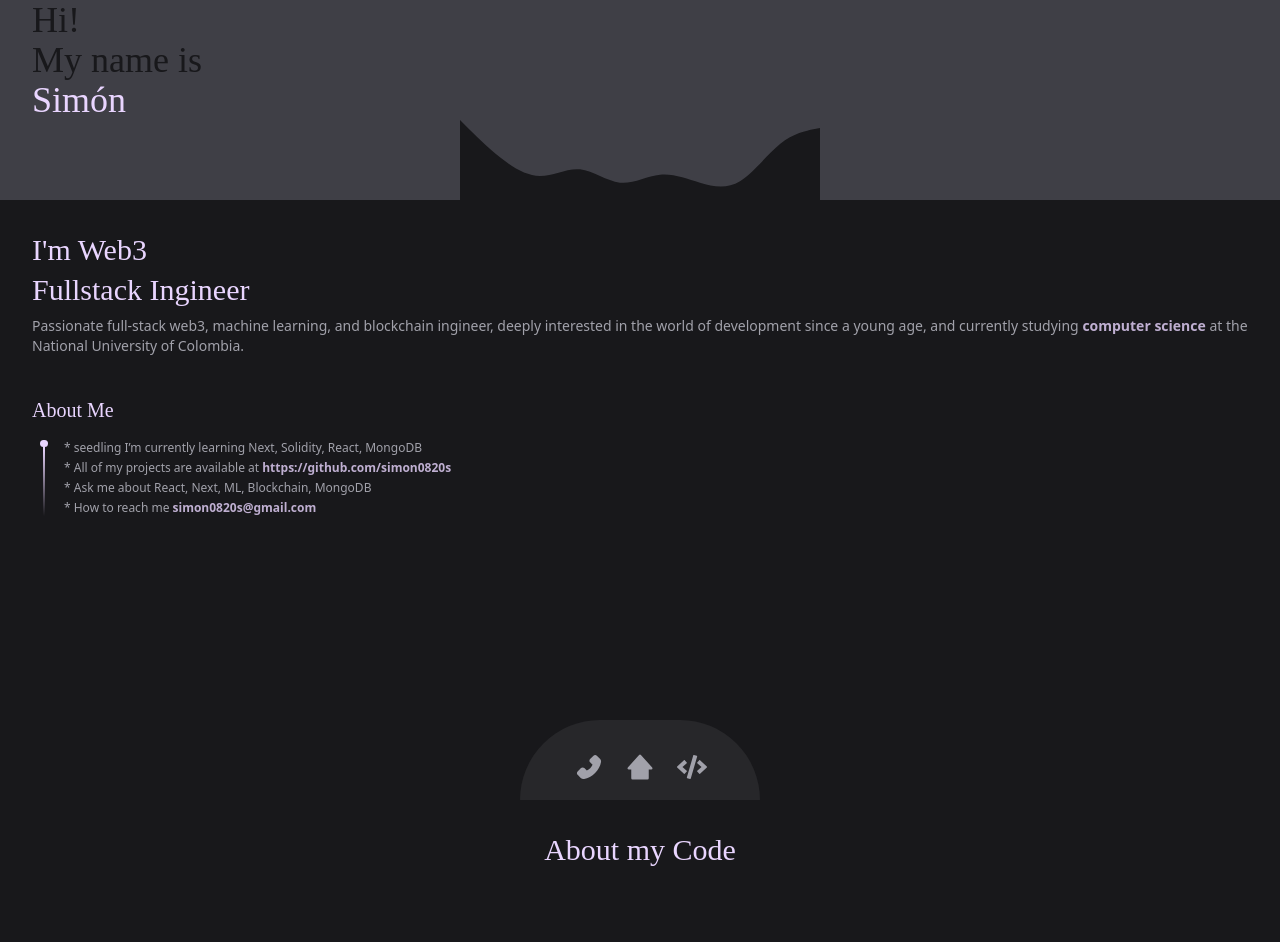
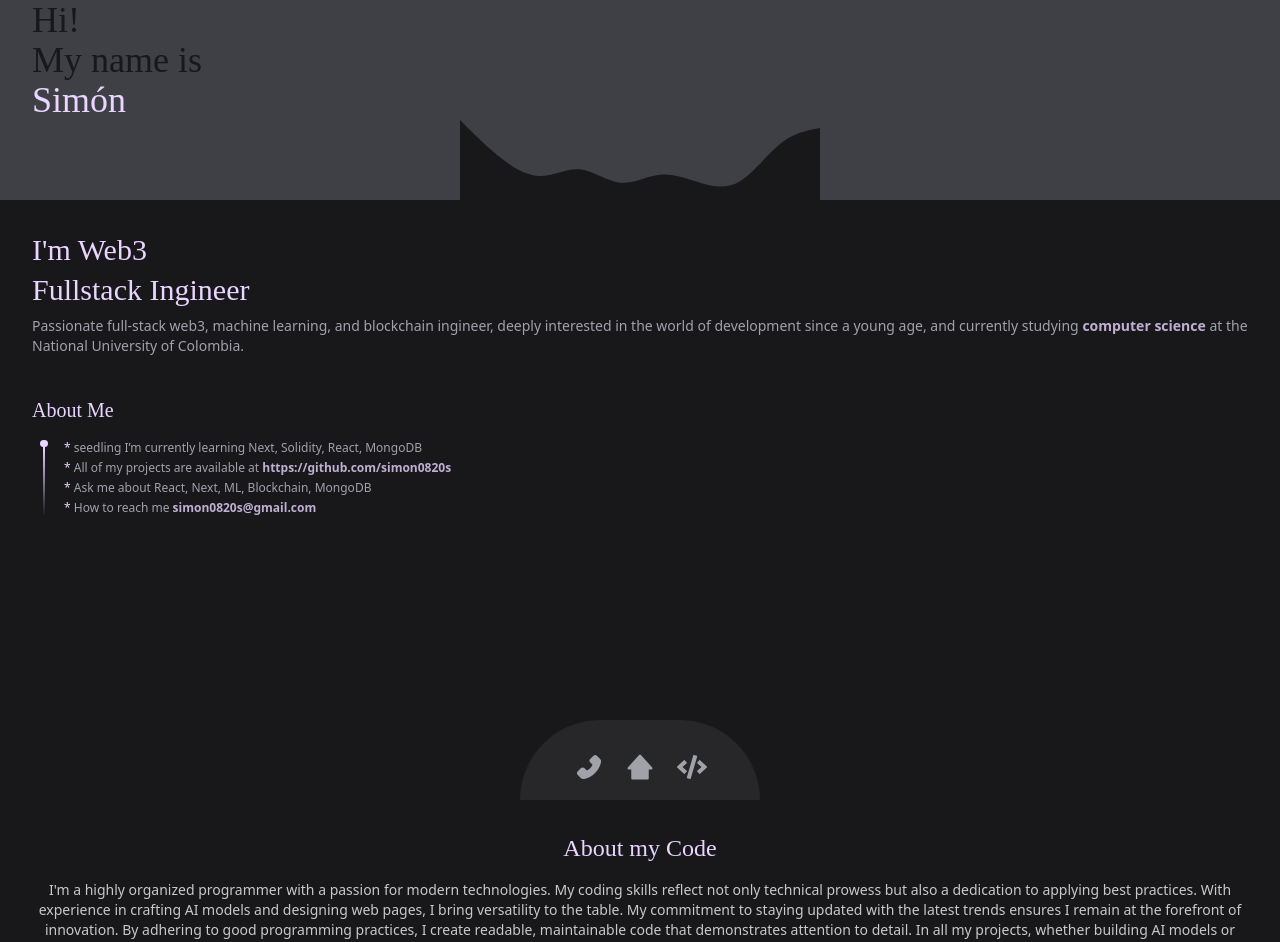
Before and after one commit to simon0820s/MyPersonalPage, a React (Vite) app: page / in a window 1280 px wide. Shown: the top 942 px of the page. Built offline with nearby package versions, Linux system fonts and the light colour scheme; a web font is replaced by a local one.

Commit message:
create title and text to my code page

```diff
--- a/src/sections/Hero.jsx
+++ b/src/sections/Hero.jsx
@@ -37,24 +37,20 @@ const Hero = () => {
           <h1 className="font-rubik text-xl text-purple-200">About Me</h1>
           <div className="flex gap-4 pl-2">
             <div className="flex flex-col items-center">
+              <span className="w-2 h-2 rounded-full bg-purple-200"></span>
               <motion.span
-                initial={{ opacity: 0, y: 80, scale: 0.2 }}
-                animate={{ opacity: 1, y: 0, scale: 1 }}
-                transition={{ duraction: 0.3 }}
-                className="w-2 h-2 rounded-full bg-purple-200"></motion.span>
-              <motion.span
-                initial={{ opacity: 0, y: 80, scale: 0.2 }}
+                initial={{ opacity: 0, y: -80, scale: 0.2 }}
                 animate={{ opacity: 1, y: 0, scale: 1 }}
                 transition={{ duraction: 0.3 }}
                 className="w-0.5 h-full bg-gradient-to-b from-purple-200"></motion.span>
             </div>
 
             <ul className="flex flex-col gap-1 text-xs text-zinc-400">
-              <li>* seedling I’m currently learning Next, Solidity, React, MongoDB</li>
-              <li>* All of my projects are available at <span className="font-bold text-purple-200 opacity-80">https://github.com/simon0820s</span>
+              <li><span className="text-purple-200">*</span> seedling I’m currently learning Next, Solidity, React, MongoDB</li>
+              <li><span className="text-purple-200">*</span> All of my projects are available at <span className="font-bold text-purple-200 opacity-80">https://github.com/simon0820s</span>
               </li>
-              <li>* Ask me about React, Next, ML, Blockchain, MongoDB</li>
-              <li>* How to reach me <span className="font-bold text-purple-200 opacity-80">simon0820s@gmail.com</span></li>
+              <li><span className="text-purple-200">*</span> Ask me about React, Next, ML, Blockchain, MongoDB</li>
+              <li><span className="text-purple-200">*</span> How to reach me <span className="font-bold text-purple-200 opacity-80">simon0820s@gmail.com</span></li>
             </ul>
           </div>
         </article>
--- a/src/sections/MyCode.jsx
+++ b/src/sections/MyCode.jsx
@@ -1,11 +1,14 @@
+/* eslint-disable react/no-unescaped-entities */
 function MyCode() {
   return (
     <section
       id="myCode"
-      className="h-screen">
+      className="h-screen w-screen">
       <div className="flex flex-col items-center p-8">
-        <article>
-          <h1 className="text-3xl font-rubik text-purple-200">About my Code </h1>
+        <article className="flex flex-col items-center gap-4">
+          <h1 className="text-2xl font-rubik text-purple-200">About my Code </h1>
+          <p className="text-sm text-center opacity-80">I'm a highly organized programmer with a passion for modern technologies. My coding skills reflect not only technical prowess but also a dedication to applying best practices. With experience in crafting AI models and designing web pages, I bring versatility to the table. My commitment to staying updated with the latest trends ensures I remain at the forefront of innovation. By adhering to good programming practices, I create readable, maintainable code that demonstrates attention to detail. In all my projects, whether building AI models or developing websites, I prioritize excellence and optimization, showcasing adaptability and a holistic approach to problem-solving.
+          </p>
         </article>
       </div>
     </section>
```
